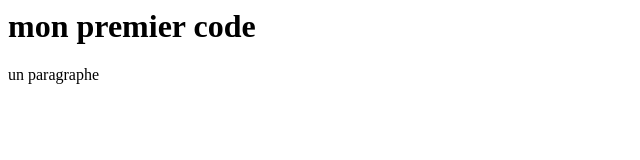
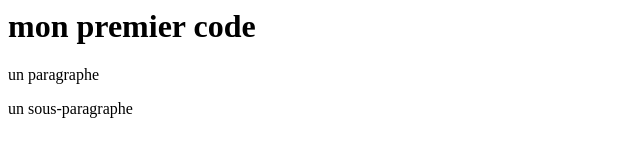
Before and after one commit to Carl-C-1/premier-code-2022, a plain HTML site: page index.html in a window 1280 px wide. Shown: the whole page, without its empty margins (0-640 px from the left). Drawn offline with Linux system fonts and the light colour scheme.

Commit message:
ajout sous-paragraphe

```diff
--- a/index.html
+++ b/index.html
@@ -1,2 +1,3 @@
 <h1>mon premier code</h1>
 <p>un paragraphe</p>
+<p>un sous-paragraphe</p>
```
